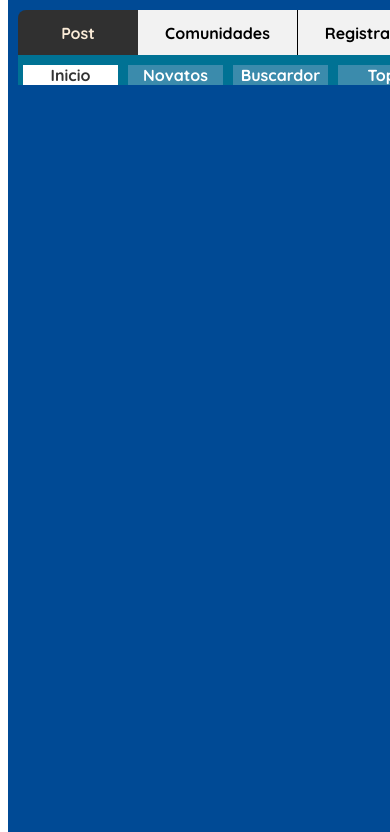
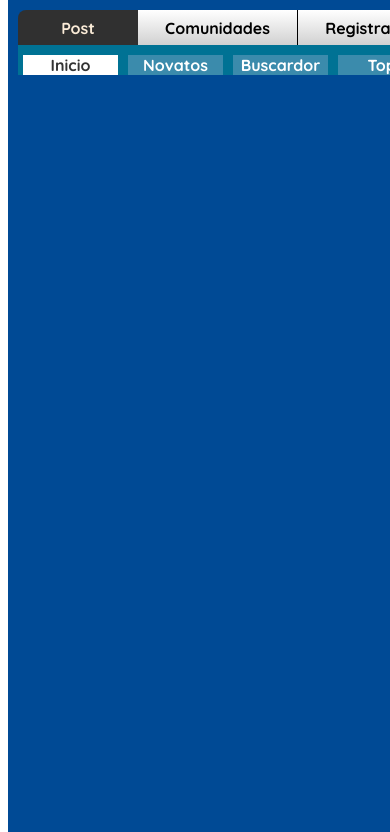
Before and after one commit to ivan2600/-taringa_v4, a plain HTML site: page index.html in a window 390 px wide. Shown: the part 73-905 px from the top of the page. Drawn offline with Linux system fonts and the light colour scheme.

Commit message:
responsive navbars

```diff
--- a/style.css
+++ b/style.css
@@ -36,8 +36,9 @@ header h6 {
 nav {
   display: grid;
   grid-template-columns: 120px 160px 140px auto 160px;
+  background: linear-gradient(#ffffff, #d1d1d1);
   background-color: #F2F2F2;
-  height: 45px;
+  height: 35px;
   font-weight: 700;
   place-items: center;
   margin: 0 10px;
@@ -56,7 +57,7 @@ nav div a {
   display: grid;
   place-items: center;
   width: 120px;
-  height: 45px;
+  height: 35px;
   background-color: rgb(48, 48, 48);
   border-top-left-radius: 8px;
 }
@@ -69,7 +70,7 @@ nav div a {
   display: grid;
   place-items: center;
   width: 160px;
-  height: 45px;
+  height: 35px;
   border-right: 1px solid black;
 }
 
@@ -77,7 +78,7 @@ nav div a {
   display: grid;
   place-items: center;
   width: 140px;
-  height: 45px;
+  height: 35px;
   border-right: 1px solid black;
 }
 
@@ -89,8 +90,9 @@ nav div a {
   display: grid;
   place-items: center;
   grid-column: 5 / 6;
-  height: 45px;
+  height: 35px;
   width: 160px;
+  background: linear-gradient(#fdd472, #dda931);
   background-color: #FFC847;
   border-top-right-radius: 8px;
 }
@@ -155,3 +157,30 @@ nav div a {
   text-align: center;
   background-color: #3B8BAC;
 }
+
+@media (max-width: 600px) {
+  nav {
+    display: grid;
+    grid-template-columns: 120px 160px 140px;
+    grid-template-rows: repeat(2, 35px);
+    width: 420px;
+    border-top-right-radius: 8px;
+  }
+
+  #identificarme {
+    display: none;
+  }
+
+  #vacio {
+    display: none;
+  }
+
+  #registrate {
+    border-top-right-radius: 8px;
+    border-right: none;
+  }
+
+  #nav-2 {
+    width: 420px;
+  }
+}
```
